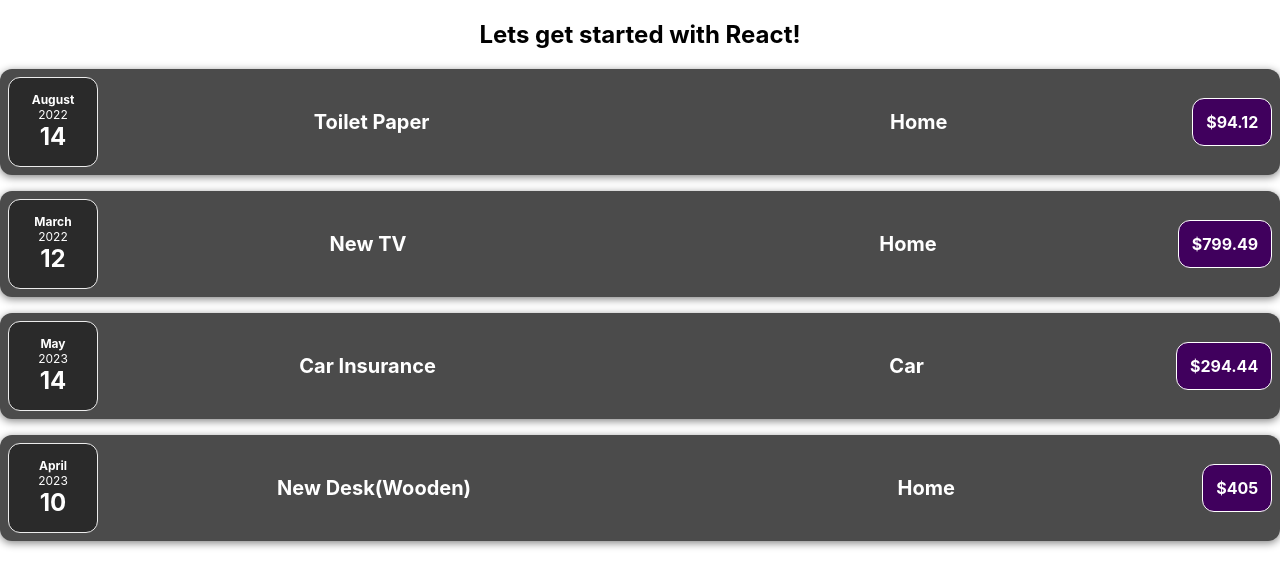
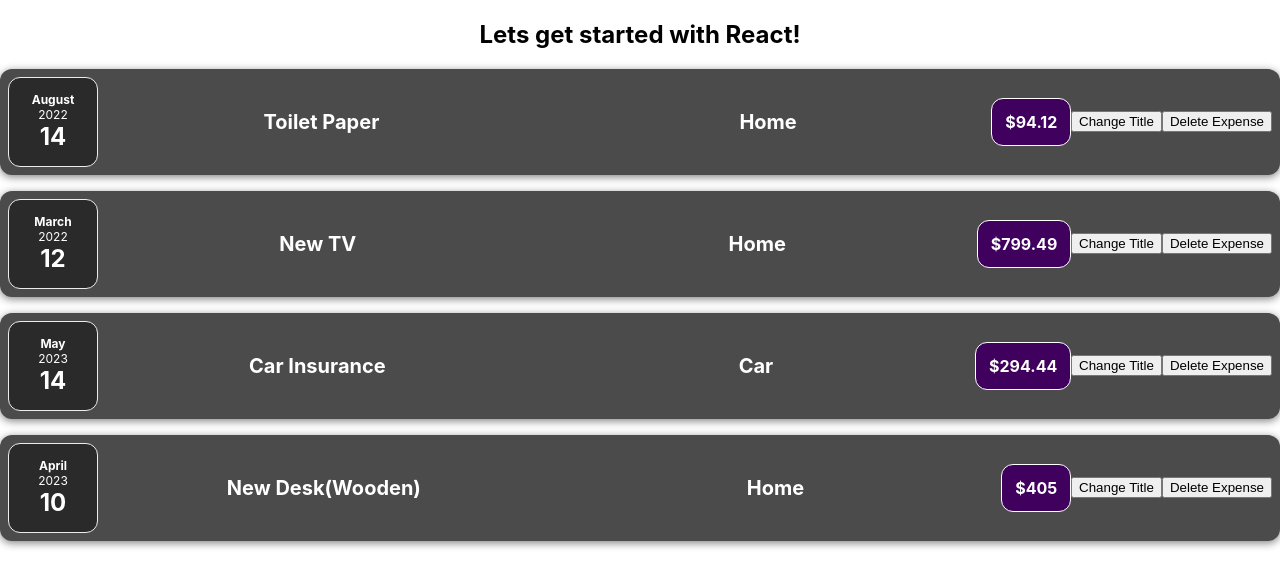
Before and after one commit to baikarrohit/reactapp, a React (Create React App) app: page / in a window 1280 px wide. Shown: the top 586 px of the page. Built offline with nearby package versions, Linux system fonts and the light colour scheme.

Commit message:
Added click events "change title and delete"

```diff
--- a/src/components/Expenses/Expenseitem.js
+++ b/src/components/Expenses/Expenseitem.js
@@ -4,11 +4,18 @@ import './Expensedetails';
 import ExpenseDetails from './Expensedetails';
 
 const ExpenseItem = (props) => {
-
+   const clickHandler = () => {
+    console.log("Clicked!!!");
+   };
+   const expenseDeletd = () => {
+    console.log("Deleted!");
+   };
     return (
         <div className="expense-item">
             <ExpenseDate date={props.date}/>
             <ExpenseDetails title={props.title} expenditure={props.expenditure} amount={props.amount}/>
+            <button onClick={clickHandler}>Change Title</button>
+            <button onClick={expenseDeletd}>Delete Expense</button>
         </div>
         );
 }
```
